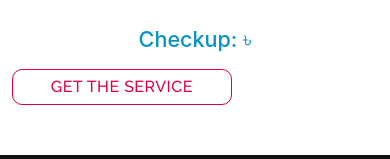
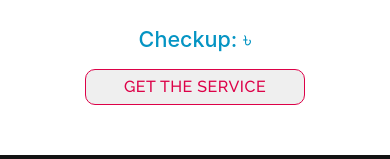
Before and after one commit to sohan-fahad/patient-health-care, a React (Create React App) app: page /servicedetails/1 in a window 390 px wide. Shown: the part 161-320 px from the top of the page. Built offline with nearby package versions, Linux system fonts and the light colour scheme; no server answers; sample sign-in values are in the browser's storage.

Commit message:
error fixed

```diff
--- a/src/components/ServiceDetails/ServiceDetails.css
+++ b/src/components/ServiceDetails/ServiceDetails.css
@@ -89,7 +89,7 @@
     .service-info {
         margin-top: 15px;
     }
-    .btn-service {
+    .btn-serviceDetails {
         margin: 0 auto;
     }
 }
--- a/src/components/ServiceDetails/ServiceDetails.js
+++ b/src/components/ServiceDetails/ServiceDetails.js
@@ -28,7 +28,7 @@ const ServiceDetails = () => {
                         <p className="mb-4">{service?.machine}</p>
                         <p className="fw-light">{service?.description}</p>
                         <h4 className="mt-2 text-blue">Checkup: {service?.fee}৳</h4>
-                        <Link className="btn-serviceDetails mt-3">Get The Service</Link>
+                        <button className="btn-serviceDetails mt-3">Get The Service</button>
                     </div>
                 </div>
             </Container>
```
